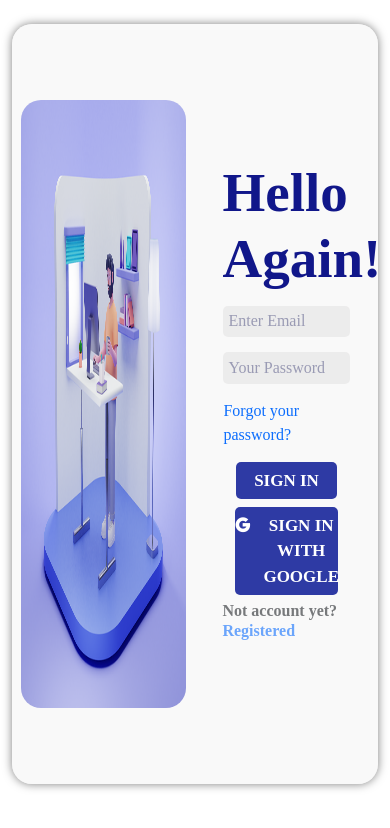
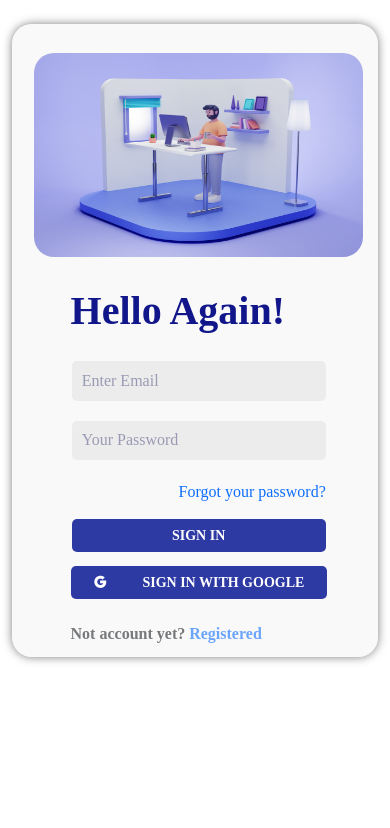
Before and after one commit to Dharmendra917/Internshala_clone, a Next.js app: page /student in a window 390 px wide. Shown: the top 828 px of the page. Built offline with nearby package versions, Linux system fonts and the light colour scheme.

Commit message:
add responsive in sing in page

```diff
--- a/app/student/page.module.css
+++ b/app/student/page.module.css
@@ -19,7 +19,6 @@
 .image {
   width: 90%;
   height: 80%;
-  /* object-fit: cover; */
   border-radius: 20px;
 }
 .right {
@@ -91,4 +90,49 @@
 .registered {
   opacity: 0.6;
   font-weight: 600;
+  margin: 5% 0;
 }
+
+/* responsive ui  */
+@media (max-width: 767px) {
+  .main {
+    display: grid;
+    height: 100%;
+    /* flex-wrap: wrap; */
+  }
+  .left {
+    margin: 1%;
+    width: 100%;
+  }
+  .right {
+    margin: 1%;
+    width: 100%;
+  }
+  .button {
+    width: 100%;
+  }
+}
+@media (max-width: 460px) {
+  .main {
+    display: grid;
+    height: 100%;
+    flex-wrap: wrap;
+  }
+  .left {
+    margin: 1%;
+    width: 100%;
+  }
+  .right {
+    margin: 1%;
+    width: 100%;
+  }
+  .h2 {
+    font-size: 40px;
+    font-weight: 600;
+  }
+  .button {
+    width: 100%;
+    /* font-weight: 500; */
+    font-size: 14px;
+  }
+}
```
